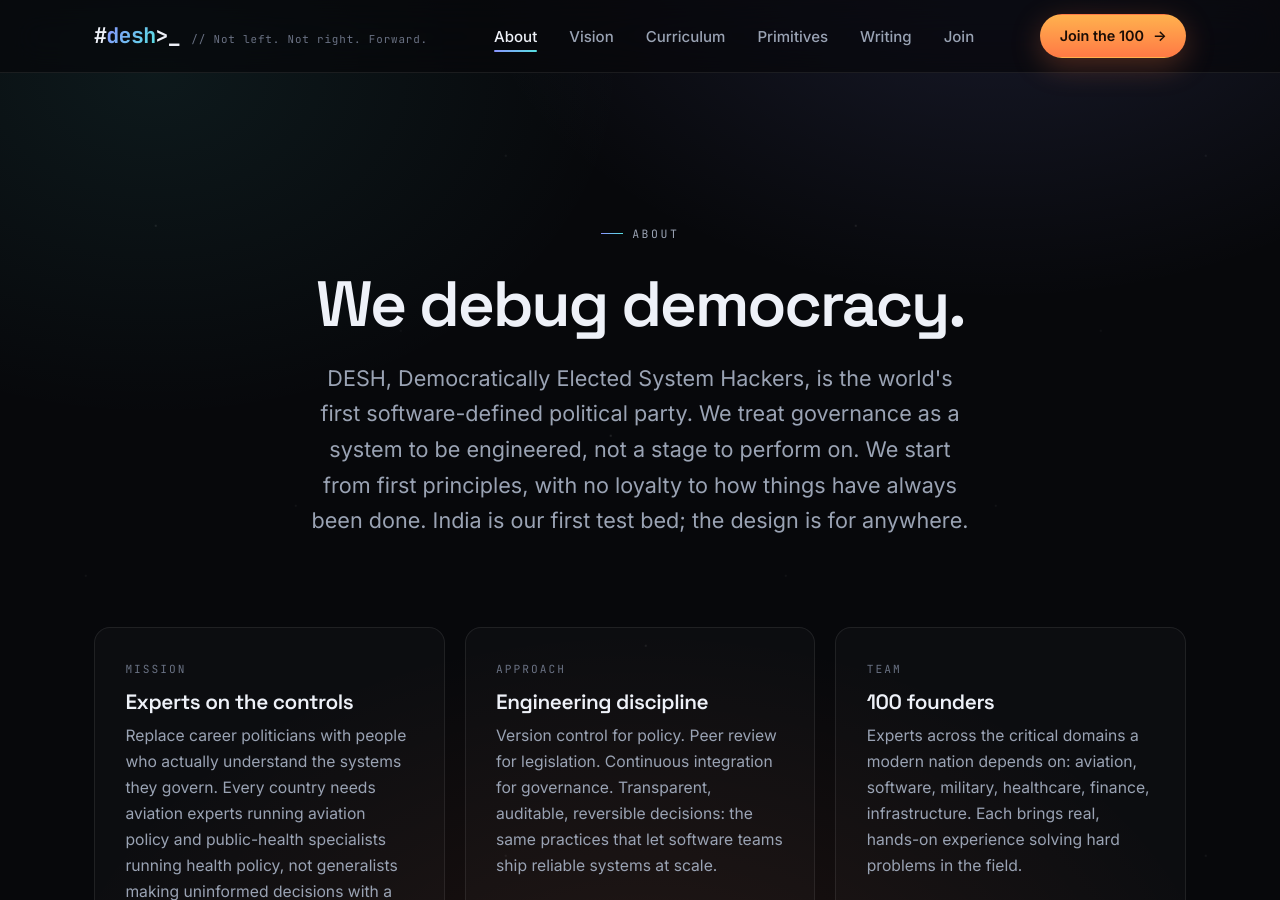
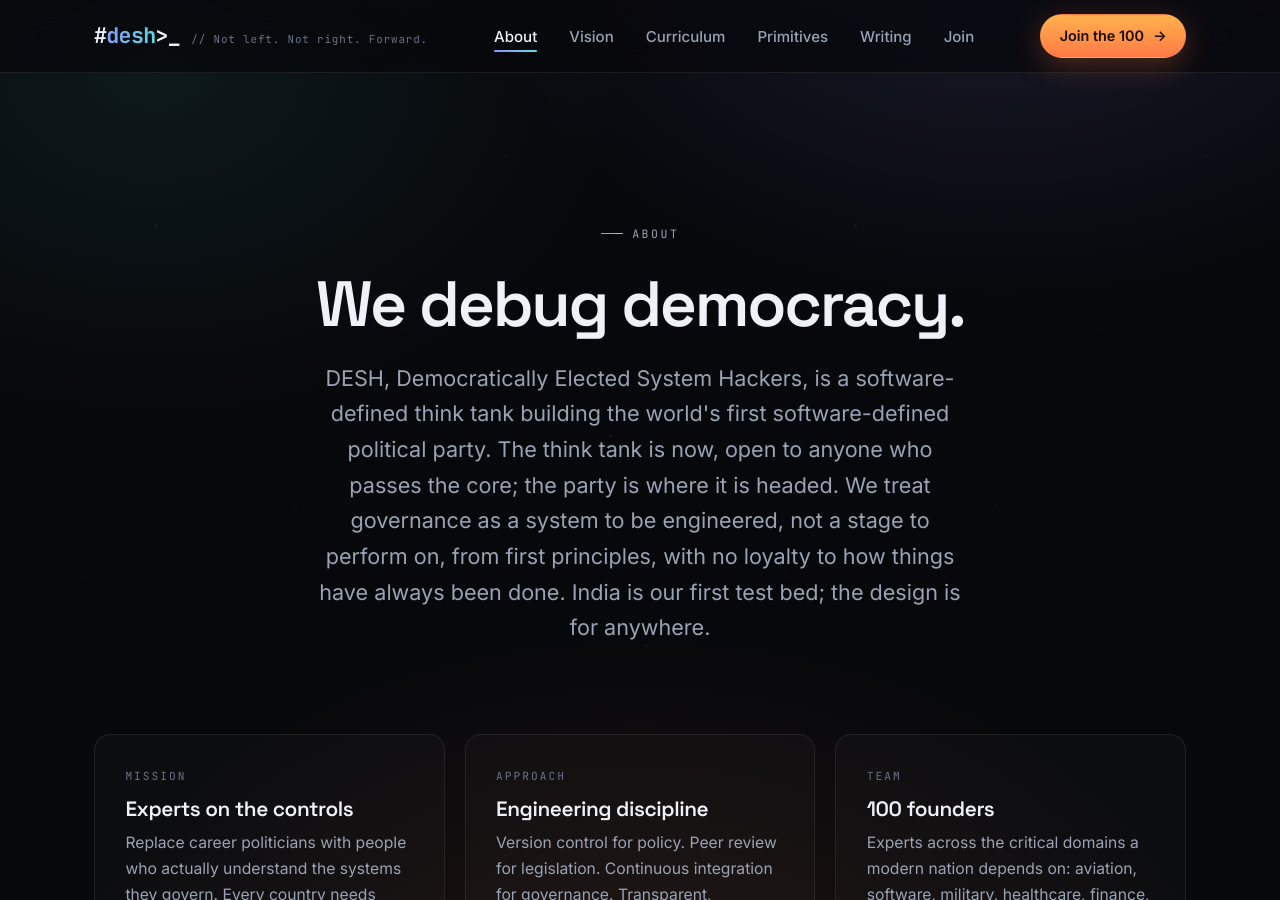
Before and after one commit to join-desh/website, a Jekyll site: the page built from about.md, in a window 1280 px wide and 900 px high. Built offline with Jekyll 4.4.1, drawn with Linux system fonts in a browser that asks for light colours; some of the changed text lies outside the part shown.

Commit message:
Position as think tank now, political party later
Thread 'a software-defined think tank building a political party' through the
spots that led with 'political party': homepage hero eyebrow + meta, site
config, the footer (every page), and the About lede/meta. Add a line on Join
pointing to the curriculum as the think-tank entry, with the 100 party
founders drawn from it. Vision (software-defined democracy) unchanged.

Co-Authored-By: Claude Opus 4.8 (1M context) <noreply@anthropic.com>
Claude-Session: https://claude.ai/code/session_01ML9XYGFVNXYvcqAfbdoJkb

```diff
--- a/_config.yml
+++ b/_config.yml
@@ -1,6 +1,6 @@
 # Site configuration for DESH / joindesh.in
 title: "#desh>_ · Corruption is gravity. We're building the rocket."
-description: "DESH is a software-defined political party rebuilding public services from first principles, for anywhere. We don't try to abolish the gravity of corruption. We engineer a system that reaches escape velocity anyway. First test bed: India."
+description: "DESH is a software-defined think tank building a political party. We rebuild public services from first principles, for anywhere. We don't try to abolish the gravity of corruption. We engineer a system that reaches escape velocity anyway. First test bed: India."
 url: "https://joindesh.in"
 baseurl: ""
 lang: en
--- a/_layouts/default.html
+++ b/_layouts/default.html
@@ -61,7 +61,7 @@
         <div class="footer-brand">
           <div class="mark">#<span class="gradient-text">desh</span>&gt;_</div>
           <div class="footer-acronym">Democratically Elected System Hackers</div>
-          <p>A software-defined political party. We don't fight the gravity of corruption. We build the rocket that escapes it.</p>
+          <p>A software-defined think tank building a political party. We don't fight the gravity of corruption. We build the rocket that escapes it.</p>
         </div>
         <div class="footer-links">
           <div class="footer-col">
--- a/about.md
+++ b/about.md
@@ -1,14 +1,14 @@
 ---
 layout: default
 title: "About · #desh>_"
-description: "DESH is the world's first software-defined political party: domain experts applying engineering principles to governance instead of career politicians optimizing for the next election."
+description: "DESH is a software-defined think tank building the world's first software-defined political party: domain experts applying engineering principles to governance instead of career politicians optimising for the next election."
 ---
 
 <section class="hero" style="padding-bottom:2rem">
   <div class="container narrow">
     <span class="eyebrow">About</span>
     <h1 style="font-size:clamp(2.4rem,6vw,4rem)">We debug democracy.</h1>
-    <p class="lede">DESH, Democratically Elected System Hackers, is the world's first software-defined political party. We treat governance as a system to be engineered, not a stage to perform on. We start from first principles, with no loyalty to how things have always been done. India is our first test bed; the design is for anywhere.</p>
+    <p class="lede">DESH, Democratically Elected System Hackers, is a software-defined think tank building the world's first software-defined political party. The think tank is now, open to anyone who passes the core; the party is where it is headed. We treat governance as a system to be engineered, not a stage to perform on, from first principles, with no loyalty to how things have always been done. India is our first test bed; the design is for anywhere.</p>
   </div>
 </section>
 
```
Also changed, not shown: index.md (+2 -2 lines), join.md (+1 -1 lines).
